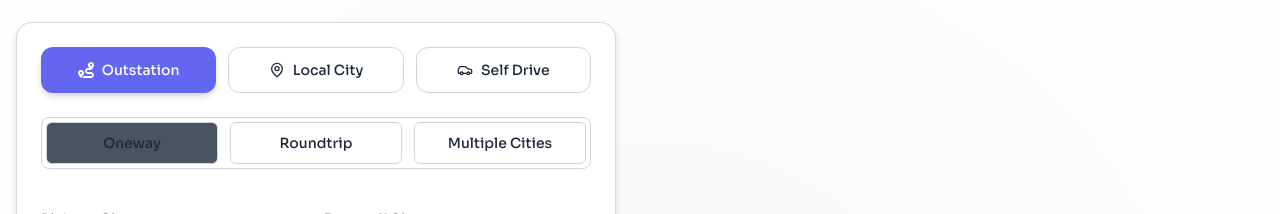
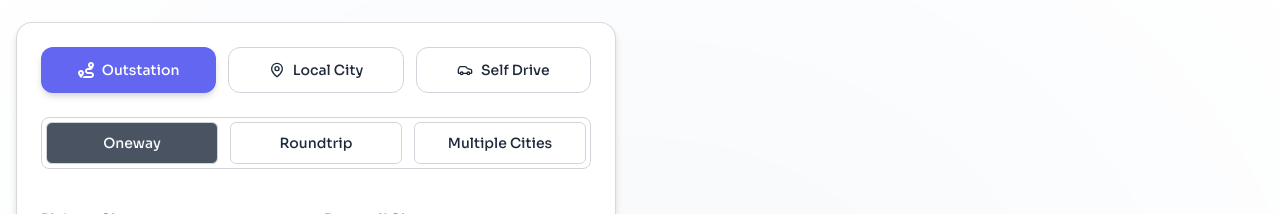
Before and after one commit to ayush-khatrii/cab-book, a Next.js app: page / in a window 1280 px wide. Shown: the part 1454-1668 px from the top of the page. Built offline with nearby package versions, Linux system fonts and the light colour scheme.

Commit message:
update book component and  removed cab-book folder

```diff
--- a/components/BookCab.tsx
+++ b/components/BookCab.tsx
@@ -192,15 +192,15 @@ const BookCab = () => {
                         setSelectedTab(value as "oneway" | "roundtrip" | "multicity");
                       }}
                     >
-                      <label className={`flex-1 cursor-pointer py-2 px-4 text-center rounded-md transition  border ${selectedTab === "oneway" ? "bg-accent-foreground/90" : ""}`}>
+                      <label className={`flex-1 cursor-pointer py-2 px-4 text-center rounded-md transition  border ${selectedTab === "oneway" ? "bg-accent-foreground/90 text-background" : ""}`}>
                         <RadioGroupItem value="oneway" className="sr-only" />
                         <span className="text-sm font-medium">Oneway</span>
                       </label>
-                      <label className={`flex-1 cursor-pointer py-2 px-4 text-center rounded-md transition  border ${selectedTab === "roundtrip" ? "bg-accent-foreground/90 " : ""}`}>
+                      <label className={`flex-1 cursor-pointer py-2 px-4 text-center rounded-md transition  border ${selectedTab === "roundtrip" ? "bg-accent-foreground/90 text-background" : ""}`}>
                         <RadioGroupItem value="roundtrip" className="sr-only" />
                         <span className="text-sm font-medium">Roundtrip</span>
                       </label>
-                      <label className={` cursor-pointer py-2 px-4 text-center border  rounded-md transition ${selectedTab === "multicity" ? "bg-accent-foreground/90 " : ""}`}>
+                      <label className={` cursor-pointer py-2 px-4 text-center border  rounded-md transition ${selectedTab === "multicity" ? "bg-accent-foreground/90 text-background" : ""}`}>
                         <RadioGroupItem value="multicity" className="sr-only" />
                         <span className="text-sm font-medium">Multiple Cities</span>
                       </label>
```
